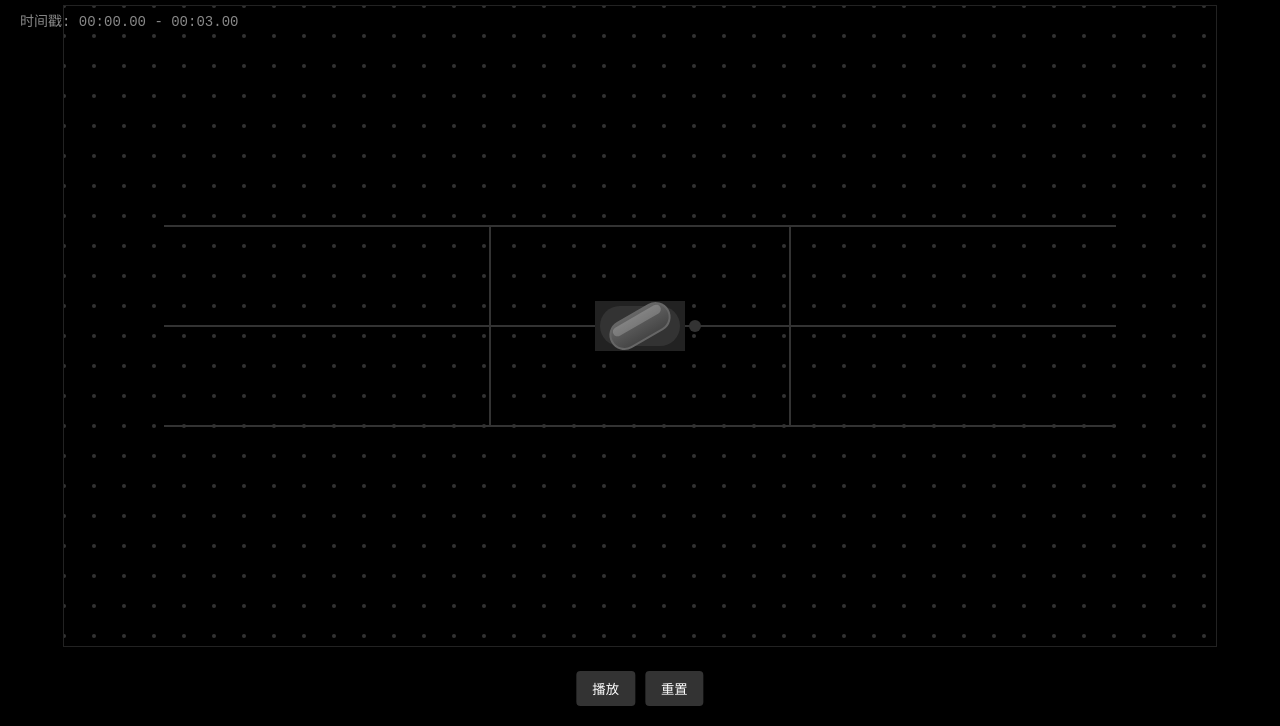
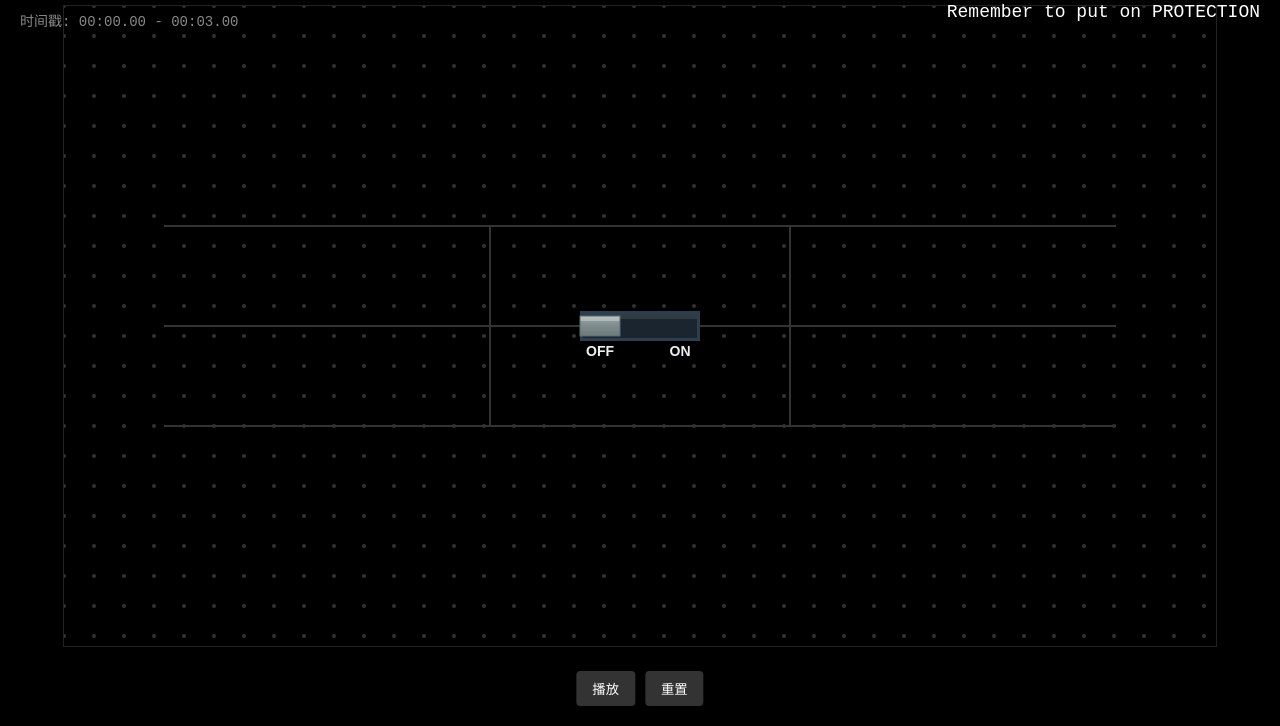
Before and after one commit to chaxiteamat/word-execute-me, a plain HTML site: page scene1.html in a window 1280 px wide. Shown: the part 74-800 px from the top of the page. Drawn offline with Linux system fonts and the light colour scheme.

Commit message:
世界混乱的开始

```diff
--- a/scene1.html
+++ b/scene1.html
@@ -77,7 +77,8 @@
     </div>
 
     <div class="scene-title">
-        <p>电源启动与安全防护</p>
+        <p>Switch on the power line</p>
+        <p>Remember to put on PROTECTION</p>
     </div>
 
     <div class="controls">
@@ -127,10 +128,7 @@
         const powerSwitch = {
             x: canvas.width / 2,
             y: canvas.height / 2,
-            width: 80,
-            height: 40,
-            isOn: false,
-            switchAngle: 0
+            isOn: false
         };
 
         // 绝缘护具参数
@@ -304,112 +302,70 @@
             ctx.globalAlpha = 1;
         }
 
-        // 绘制电源开关
+        // 绘制拉杆开关
         function drawPowerSwitch(progress) {
-            const x = powerSwitch.x;
-            const y = powerSwitch.y;
-            const width = powerSwitch.width || 80;
-            const height = powerSwitch.height || 40;
-
             // 根据进度计算开关状态
             if (progress > 0.5) {
                 powerSwitch.isOn = true;
-                powerSwitch.switchAngle = Math.min(1, (progress - 0.5) * 2);
             }
 
-            // 绘制开关底座
-            ctx.fillStyle = '#222';
-            ctx.fillRect(x - width/2 - 5, y - height/2 - 5, width + 10, height + 10);
+            const ctx = canvas.getContext('2d');
 
-            // 绘制船型开关主体
+            // 保存当前状态
             ctx.save();
-            ctx.translate(x, y);
 
-            // 船型开关底座
-            ctx.fillStyle = '#333';
-            ctx.beginPath();
-            ctx.roundRect(-width/2, -height/2, width, height, height/2);
-            ctx.fill();
+            // 计算开关位置
+            const baseX = powerSwitch.x;
+            const baseY = powerSwitch.y;
+            const trackWidth = 120; // 轨道宽度
+            const trackHeight = 30; // 轨道高度
+            const sliderWidth = 40; // 滑块宽度
+            const sliderHeight = 20; // 滑块高度
 
-            // 船型开关按钮
-            const buttonWidth = width * 0.8;
-            const buttonHeight = height * 0.7;
-            const maxAngle = Math.PI / 6; // 最大倾斜角度（30度）
-            const currentAngle = powerSwitch.isOn ? maxAngle * powerSwitch.switchAngle : -maxAngle * (1 - powerSwitch.switchAngle);
+            // 计算滑块位置（关闭时在左侧，开启时在右侧）
+            const sliderOffset = powerSwitch.isOn ? trackWidth/2 - sliderWidth/2 : -trackWidth/2 + sliderWidth/2;
 
-            ctx.save();
-            ctx.rotate(currentAngle);
+            // 绘制开关轨道
+            ctx.fillStyle = '#2c3e50';
+            ctx.fillRect(baseX - trackWidth/2, baseY - trackHeight/2, trackWidth, trackHeight);
 
-            // 按钮渐变
-            const gradient = ctx.createLinearGradient(0, -buttonHeight/2, 0, buttonHeight/2);
+            // 绘制轨道内部凹陷
+            ctx.fillStyle = '#1a252f';
+            ctx.fillRect(baseX - trackWidth/2 + 3, baseY - trackHeight/2 + 3, trackWidth - 6, trackHeight - 6);
 
-            if (powerSwitch.isOn) {
-                // 开启状态 - 白色发光
-                gradient.addColorStop(0, '#fff');
-                gradient.addColorStop(0.5, '#eee');
-                gradient.addColorStop(1, '#ccc');
-            } else {
-                // 关闭状态 - 灰色
-                gradient.addColorStop(0, '#666');
-                gradient.addColorStop(0.5, '#555');
-                gradient.addColorStop(1, '#444');
-            }
+            // 绘制轨道高光
+            ctx.fillStyle = 'rgba(255, 255, 255, 0.1)';
+            ctx.fillRect(baseX - trackWidth/2 + 3, baseY - trackHeight/2 + 3, trackWidth - 6, 5);
 
-            ctx.fillStyle = gradient;
-            ctx.beginPath();
-            ctx.roundRect(-buttonWidth/2, -buttonHeight/2, buttonWidth, buttonHeight, buttonHeight/2);
-            ctx.fill();
+            // 绘制滑块
+            const sliderGradient = ctx.createLinearGradient(
+                baseX + sliderOffset - sliderWidth/2, baseY - sliderHeight/2,
+                baseX + sliderOffset - sliderWidth/2, baseY + sliderHeight/2
+            );
+            sliderGradient.addColorStop(0, '#95a5a6');
+            sliderGradient.addColorStop(0.5, '#7f8c8d');
+            sliderGradient.addColorStop(1, '#6c7a7d');
 
-            // 按钮边框
-            ctx.strokeStyle = powerSwitch.isOn ? '#fff' : '#666';
-            ctx.lineWidth = 2;
-            ctx.stroke();
+            ctx.fillStyle = sliderGradient;
+            ctx.fillRect(baseX + sliderOffset - sliderWidth/2, baseY - sliderHeight/2, sliderWidth, sliderHeight);
 
-            // 按钮高光效果
-            ctx.fillStyle = powerSwitch.isOn ? 'rgba(255, 255, 255, 0.6)' : 'rgba(255, 255, 255, 0.2)';
-            ctx.beginPath();
-            ctx.roundRect(-buttonWidth/2 + 5, -buttonHeight/2 + 3, buttonWidth - 10, buttonHeight/3, buttonHeight/6);
-            ctx.fill();
+            // 绘制滑块高光
+            ctx.fillStyle = 'rgba(255, 255, 255, 0.3)';
+            ctx.fillRect(baseX + sliderOffset - sliderWidth/2, baseY - sliderHeight/2, sliderWidth, 5);
 
-            ctx.restore();
+            // 绘制滑块边框
+            ctx.strokeStyle = '#5a6a6d';
+            ctx.lineWidth = 1;
+            ctx.strokeRect(baseX + sliderOffset - sliderWidth/2, baseY - sliderHeight/2, sliderWidth, sliderHeight);
 
-            // 发光效果
-            if (powerSwitch.isOn && powerSwitch.switchAngle > 0.5) {
-                ctx.save();
-                ctx.globalAlpha = powerSwitch.switchAngle * 0.5;
-                ctx.shadowBlur = 20 * powerSwitch.switchAngle;
-                ctx.shadowColor = '#fff';
+            // 绘制状态标记
+            ctx.fillStyle = '#ecf0f1';
+            ctx.font = 'bold 14px Arial';
+            ctx.textAlign = 'center';
+            ctx.fillText('OFF', baseX - trackWidth/3, baseY + trackHeight/2 + 15);
+            ctx.fillText('ON', baseX + trackWidth/3, baseY + trackHeight/2 + 15);
 
-                ctx.fillStyle = '#fff';
-                ctx.beginPath();
-                ctx.roundRect(-buttonWidth/2, -buttonHeight/2, buttonWidth, buttonHeight, buttonHeight/2);
-                ctx.fill();
-
-                ctx.restore();
-            }
-
-            // 状态指示灯
-            const lightX = width/2 + 15;
-            const lightY = 0;
-
-            ctx.beginPath();
-            ctx.arc(lightX, lightY, 6, 0, Math.PI * 2);
-            ctx.fillStyle = powerSwitch.isOn ? '#fff' : '#333';
-            ctx.fill();
-
-            if (powerSwitch.isOn) {
-                // 指示灯发光效果
-                ctx.save();
-                ctx.globalAlpha = powerSwitch.switchAngle;
-                ctx.shadowBlur = 10;
-                ctx.shadowColor = '#fff';
-                ctx.beginPath();
-                ctx.arc(lightX, lightY, 4, 0, Math.PI * 2);
-                ctx.fillStyle = '#fff';
-                ctx.fill();
-                ctx.restore();
-            }
-
+            // 恢复状态
             ctx.restore();
         }
 
@@ -627,7 +583,6 @@
             currentTime = 0;
             startTime = null;
             powerSwitch.isOn = false;
-            powerSwitch.switchAngle = 0;
             protection.opacity = 0;
             protection.warningOpacity = 0;
             electricCurrent.paths.forEach(path => path.active = false);
```
